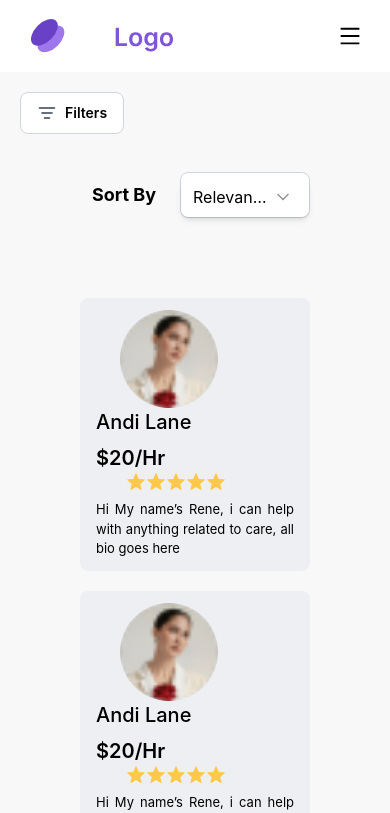
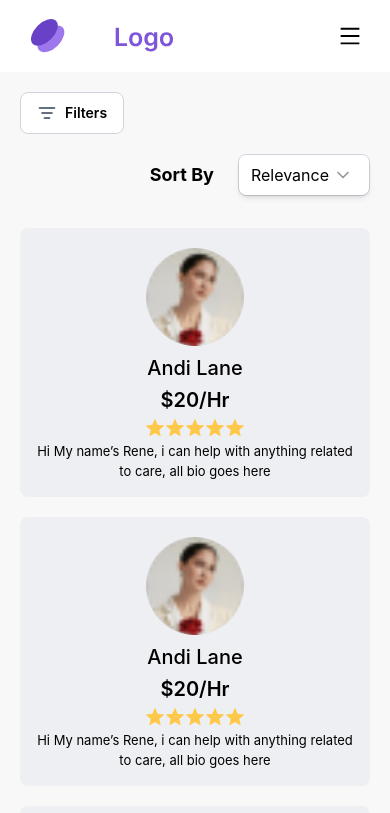
Before and after one commit to alemprogramer/dashboard_typescript, a React (Create React App) app: page / in a window 390 px wide. Shown: the top 813 px of the page. Built offline with nearby package versions, Linux system fonts and the light colour scheme.

Commit message:
UserCard Responsive

```diff
--- a/src/components/Header.tsx
+++ b/src/components/Header.tsx
@@ -50,9 +50,9 @@ const Header: FC = () => {
 
       <div className={`duration-500 md:hidden  fixed bg-white top-[70px] w-150 h-screen
         ${toggle ?
-          'right-[0]'
+          'left-[0]'
           :
-          'right-[-100%]'
+          'left-[-100%]'
           }
         `}>
 
--- a/src/components/Sidebar.tsx
+++ b/src/components/Sidebar.tsx
@@ -34,7 +34,7 @@ const Sidebar = () => {
     {
 
       toggle ?
-      <AiOutlineClose onClick={() => setToggle(!toggle)} className='text-black text-2xl m-5 md:hidden block ' />
+      <AiOutlineClose onClick={() => setToggle(!toggle)} className='text-black text-2xl m-5 md:hidden block mb-[38px]' />
       :
 
       <button onClick={() => setToggle(!toggle)}  className='flex md:hidden h-fit bg-white px-[16px] py-[10px] m-5 border border-[#D0D5DD] rounded-lg'>
--- a/src/components/SortBy.tsx
+++ b/src/components/SortBy.tsx
@@ -14,12 +14,13 @@ const SortBy = () => {
 
   return (
 
-    <div className='flex justify-end items-center mt-[18px] mb-[80px]'>
+    <div className='flex justify-end items-center md:mt-[18px] md:mb-[80px] mb-8'>
       <p className='font-bold text-lg pr-6'>Sort By</p>
-      <div className="w-[130px]  bg-white border border-[#D0D5DD] rounded-lg">
+
+      <div className="bg-white border border-[#D0D5DD] rounded-lg">
         <Listbox value={selected} onChange={setSelected}>
-        <div className="relative mt-1">
-          <Listbox.Button className="relative w-full cursor-default rounded-lg bg-white py-2 pl-3 pr-10 text-left shadow-md focus:outline-none focus-visible:border-indigo-500 focus-visible:ring-2 focus-visible:ring-white focus-visible:ring-opacity-75 focus-visible:ring-offset-2 focus-visible:ring-offset-orange-300 sm:text-sm">
+          <div className="relative">
+            <Listbox.Button className="relative w-full cursor-default rounded-lg bg-white py-2 pl-3 pr-10 text-left shadow-md  sm:text-sm">
               <span className="block truncate">{selected.name}</span>
               <span className="pointer-events-none absolute inset-y-0 right-0 flex items-center pr-5">
                 <ArrowDown
@@ -27,6 +28,7 @@ const SortBy = () => {
                 />
               </span>
             </Listbox.Button>
+
             <Transition
               as={Fragment}
               leave="transition ease-in duration-100"
@@ -38,8 +40,7 @@ const SortBy = () => {
                   <Listbox.Option
                     key={personIdx}
                     className={({ active }) =>
-                    `relative cursor-default select-none py-2 pl-10 pr-4 ${
-                      active ? 'bg-amber-100 text-[#9E77ED]' : 'text-gray-900'
+                      `relative cursor-default select-none py-2 pl-10 pr-4 ${active ? 'bg-amber-100 text-[#9E77ED]' : 'text-gray-900'
                       }`
                     }
                     value={person}
@@ -47,8 +48,7 @@ const SortBy = () => {
                     {({ selected }) => (
                       <>
                         <span
-                        className={`block truncate ${
-                          selected ? 'font-medium' : 'font-normal'
+                          className={`block truncate ${selected ? 'font-medium' : 'font-normal'
                             }`}
                         >
                           {person.name}
--- a/src/components/UserCard.tsx
+++ b/src/components/UserCard.tsx
@@ -7,15 +7,16 @@ import { Rating } from "@material-tailwind/react";
 
 const UserCard = () => {
   return (
-    <div className='flex flex-col items-start justify-start gap-5'>
-    <div className='flex md:w-[888px] w-full items-center bg-[#EAECF0AD] px-4 rounded-lg py-3' >
-      <img src='/img/img.png' className="w-[98px] h-[98px] rounded-full mx-6"/>
-      <div className='text-justify'>
+    <div className='flex flex-col md:items-start md:justify-start gap-5'>
+      <div className='flex md:flex-row flex-col md:w-[888px] w-full items-center bg-[#EAECF0AD] px-4 rounded-lg py-3' >
+        <img src='/img/img.png' className="w-[98px] h-[98px] rounded-full md:mx-6 my-2" />
+
+        <div className='text-center'>
           <h3 className='text-xl font-medium'>Andi Lane</h3>
-        <div className='flex py-2'>
-          <h3 className='text-xl font-semibold'>$20/  </h3>
-          <p className='text-xl font-semibold '>Hr</p>
-          <div className='flex pl-[30px]'>
+
+          <div className='flex md:flex-row flex-col md:py-2 '>
+            <h3 className='text-xl py-1 md:py-0 font-semibold'>$20/Hr  </h3>
+            <div className='flex justify-center md:pl-[30px]'>
               <Review />
               <Review />
               <Review />
@@ -23,7 +24,8 @@ const UserCard = () => {
               <Review />
             </div>
           </div>
-        <p className='text-[13px] font-normal '>Hi My name’s Rene, i can help with anything related to care, all bio goes here</p>
+
+          <p className='text-[13px] py-1 md:py-0 font-normal '>Hi My name’s Rene, i can help with anything related to care, all bio goes here</p>
         </div>
       </div>
       {/* on hover */}
--- a/src/pages/Dashboard.tsx
+++ b/src/pages/Dashboard.tsx
@@ -13,12 +13,12 @@ const Dashboard = () => {
     <div className='bg-[#F8F8F8] container'>
 
       <Header />
-      <div className='flex flex-row '>
+      <div className='flex md:flex-row '>
 
 
         <Sidebar />
 
-        <div className='px-[80px]'>
+        <div className='md:px-[80px] px-5'>
           <SortBy />
 
           <UserCard />
```
Lines whose indentation alone changed are shown as unchanged.
